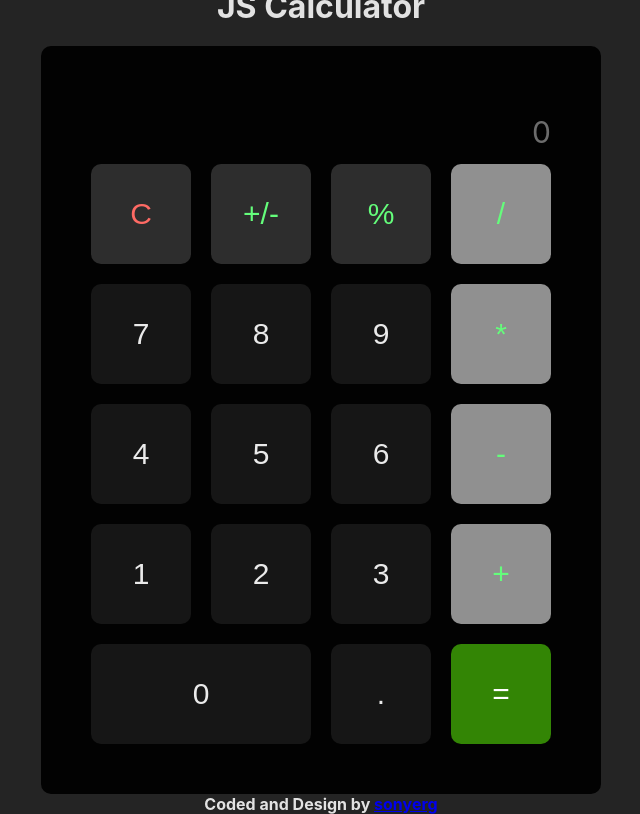
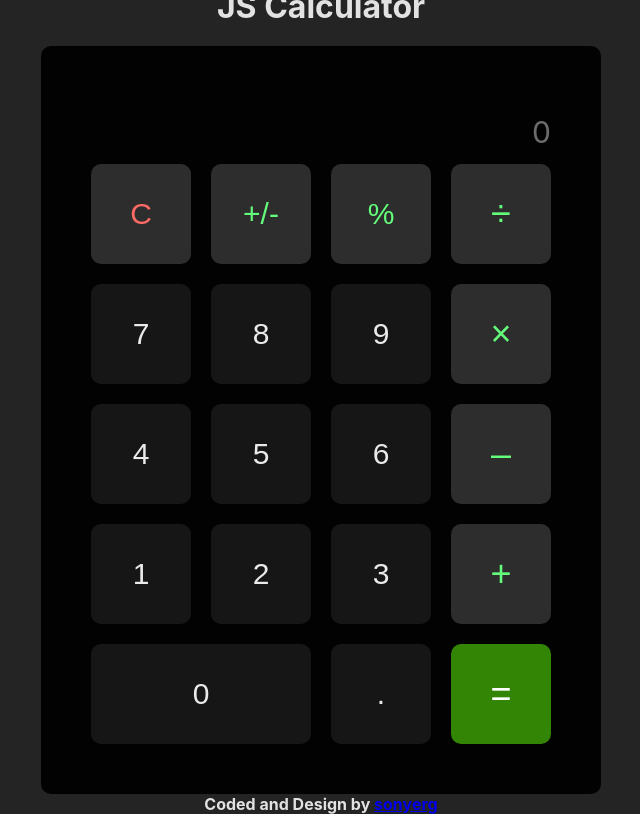
Before and after one commit to sonyerg/javascript-calculator, a React (Vite) app: page / in a window 1280 px wide. Shown: the whole page, without its empty margins (319-959 px from the left). Built offline with nearby package versions, Linux system fonts and the light colour scheme.

Commit message:
changed few button symbols

```diff
--- a/src/App.css
+++ b/src/App.css
@@ -48,18 +48,18 @@
   color: #eaeaea;
 }
 
-.yellow {
-  border-color: green;
-  background-color: rgb(144, 144, 144);
+.green {
+  background-color: #2d2d2d;
   color: #64fd7b;
   font-weight: 500;
+  font-size: 36px;
 }
 
 button {
   font-size: 30px;
   height: 100px;
   width: 100%;
-  border: 0.75px;
+  border: 0;
   cursor: pointer;
   border-radius: 10px;
   transition: transform 0.1s ease-in-out;
--- a/src/App.tsx
+++ b/src/App.tsx
@@ -4,16 +4,10 @@ import "./App.css";
 function App() {
   const [answer, setAnswer] = useState("");
   const [expression, setExpression] = useState("0");
-  //TODO: buttonpress
-  function buttonPress(symbol: string) {
-    if (symbol === "C") {
-      setExpression("0");
-      setAnswer("");
-    } else {
-      setExpression(symbol);
-      setAnswer(symbol);
-    }
-  }
+
+  //TODO: buttonpress;
+  function buttonPress(symbol: string) {}
+
   //TODO: calculate
   function calculate() {}
 
@@ -27,7 +21,7 @@ function App() {
         </div>
         <button
           id="clear"
-          onClick={() => buttonPress("C")}
+          onClick={() => buttonPress("clear")}
           className="light-gray"
         >
           C
@@ -104,25 +98,25 @@ function App() {
         >
           9
         </button>
-        <button id="add" onClick={() => buttonPress("+")} className="yellow">
+        <button id="add" onClick={() => buttonPress("+")} className="green">
           +
         </button>
         <button
           id="subtract"
           onClick={() => buttonPress("-")}
-          className="yellow"
+          className="green"
         >
-          -
+          –
         </button>
         <button
           id="multiply"
           onClick={() => buttonPress("*")}
-          className="yellow"
+          className="green"
         >
-          *
+          ×
         </button>
-        <button id="divide" onClick={() => buttonPress("/")} className="yellow">
-          /
+        <button id="divide" onClick={() => buttonPress("/")} className="green">
+          ÷
         </button>
         <button
           id="decimal"
@@ -131,7 +125,7 @@ function App() {
         >
           .
         </button>
-        <button id="equals" onClick={() => buttonPress("=")} className="yellow">
+        <button id="equals" onClick={() => buttonPress("=")} className="green">
           =
         </button>
       </div>
```
